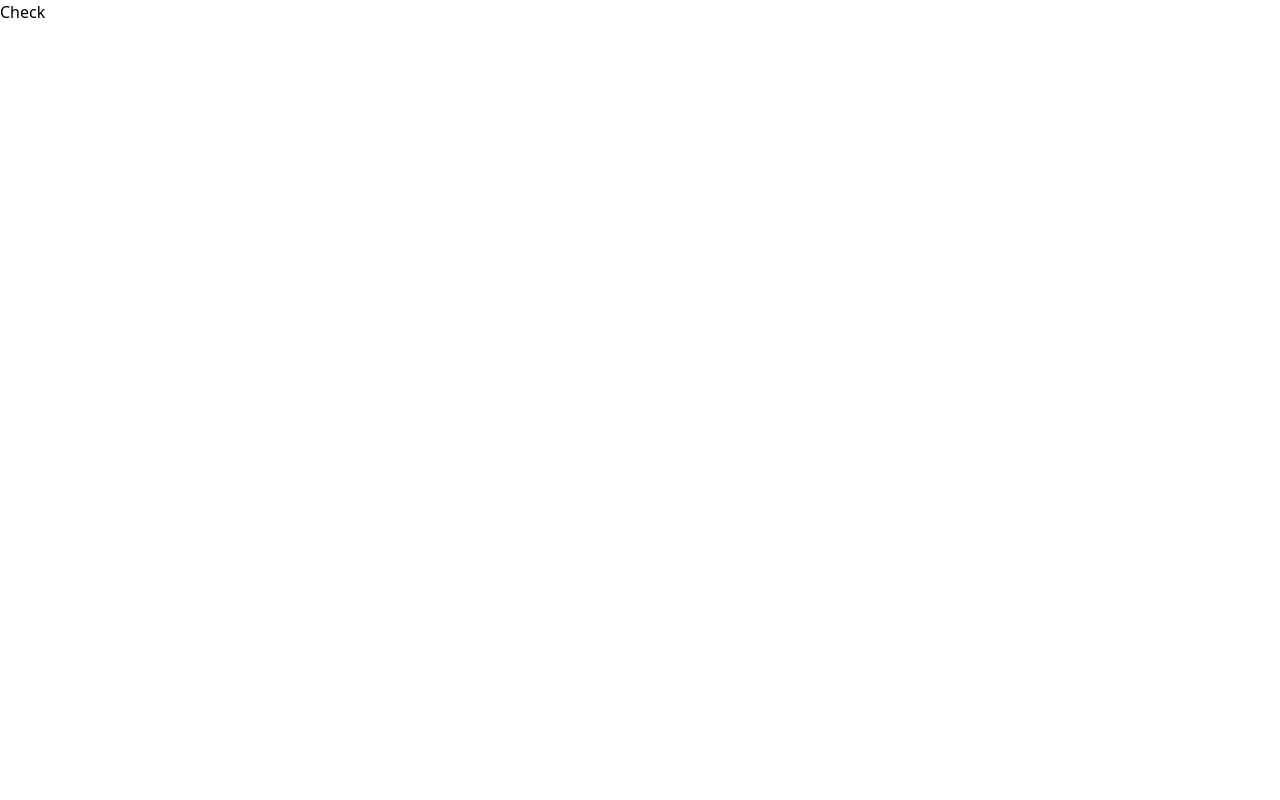
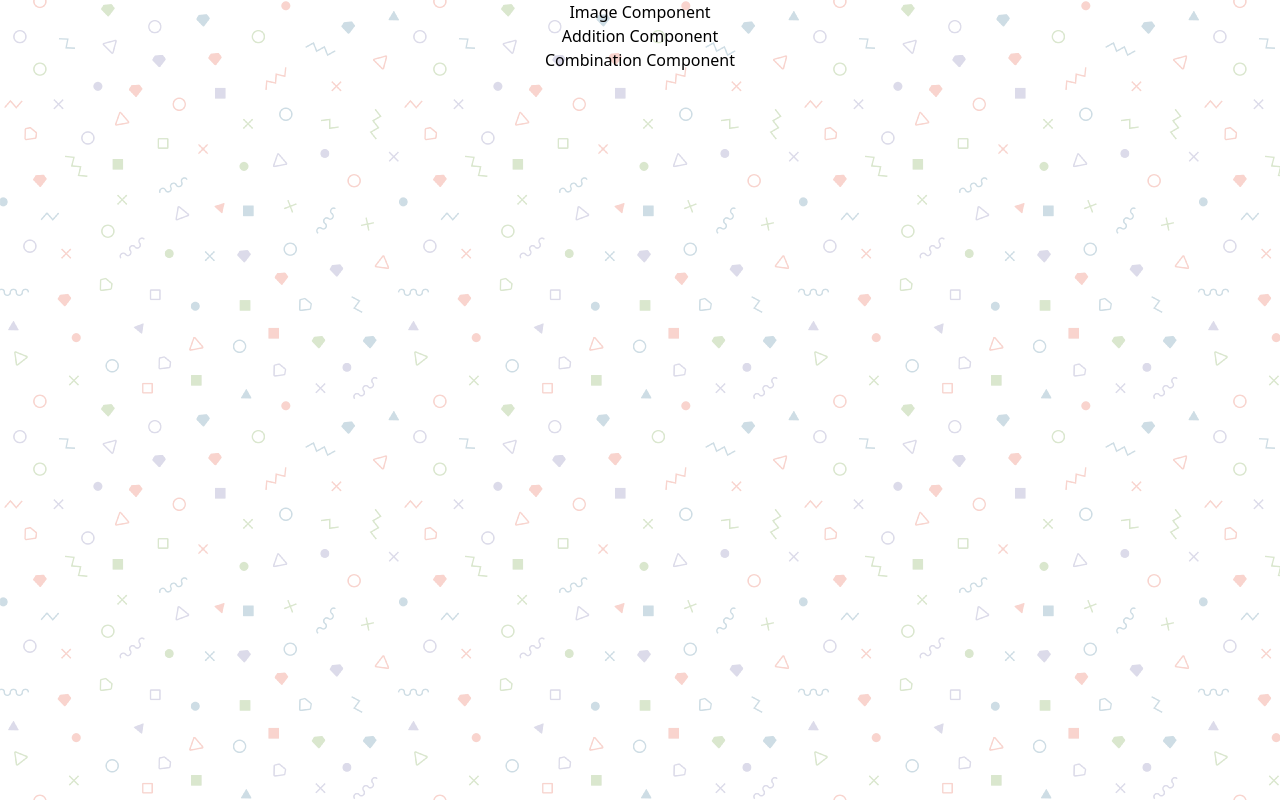
Before and after one commit to DevTGhosh/emotimash-v2, a Gatsby site: page / in a window 1280 px wide. Built offline with nearby package versions, Linux system fonts and the light colour scheme; Gatsby itself is replaced by a stand-in of ours.

Commit message:
Added 3 empty componets of our site

```diff
--- /dev/null
+++ b/src/components/AdditionComponent.js
@@ -0,0 +1,7 @@
+import React from "react";
+
+const AdditionComponent = () => {
+  return <div className="">Addition Component</div>;
+};
+
+export default AdditionComponent;
--- /dev/null
+++ b/src/components/CombinationEmoji.js
@@ -0,0 +1,37 @@
+import React from "react";
+// import { graphql, useStaticQuery } from "gatsby";
+// import Img from "gatsby-image";
+
+const CombinationEmoji = () => {
+  // const data = useStaticQuery(graphql`
+  //   query Images {
+  //     allFile(filter: { relativeDirectory: { eq: "" } }) {
+  //       nodes {
+  //         id
+  //         childImageSharp {
+  //           fixed(height: 200) {
+  //             ...GatsbyImageSharpFixed
+  //           }
+  //         }
+  //       }
+  //     }
+  //   }
+  // `);
+  return (
+    <div>
+      <h1>Combination Component</h1>
+      {/* {data.allFile.nodes.map((image) => {
+        console.log("image: ", image);
+        return (
+          <Img
+            key={image.id}
+            fixed={image.childImageSharp.fixed}
+            alt="Final Emoji"
+          />
+        );
+      })} */}
+    </div>
+  );
+};
+
+export default CombinationEmoji;
--- /dev/null
+++ b/src/components/EmojiSelection.js
@@ -0,0 +1,7 @@
+import React from "react";
+
+const EmojiSelection = () => {
+  return <div className="">Image Component</div>;
+};
+
+export default EmojiSelection;
--- a/src/pages/404.js
+++ b/src/pages/404.js
@@ -3,7 +3,6 @@ import React from "react";
 import abductionIllustration from "../images/abduction-illustration.svg";
 
 function NotFoundPage() {
-  console.log("abductionIllustration: ", typeof abductionIllustration);
   return (
     <div className="w-screen h-screen grid items-center justify-center">
       <img
--- a/src/pages/index.js
+++ b/src/pages/index.js
@@ -1,11 +1,20 @@
-import React from 'react'
+import React from "react";
+import EmojiSelection from "../components/EmojiSelection";
+import AdditionComponent from "../components/AdditionComponent";
+import CombinationEmoji from "../components/CombinationEmoji";
+import backgroundImage from "../images/background-image.png";
 
 const index = () => {
   return (
-    <div>
-      Check
+    <div
+      className="bg-repeat w-screen h-screen flex flex-initial flex-col items-center justify-start"
+      style={{ backgroundImage: `url(${backgroundImage})` }}
+    >
+      <EmojiSelection />
+      <AdditionComponent />
+      <CombinationEmoji />
     </div>
-  )
-}
+  );
+};
 
 export default index;
```
